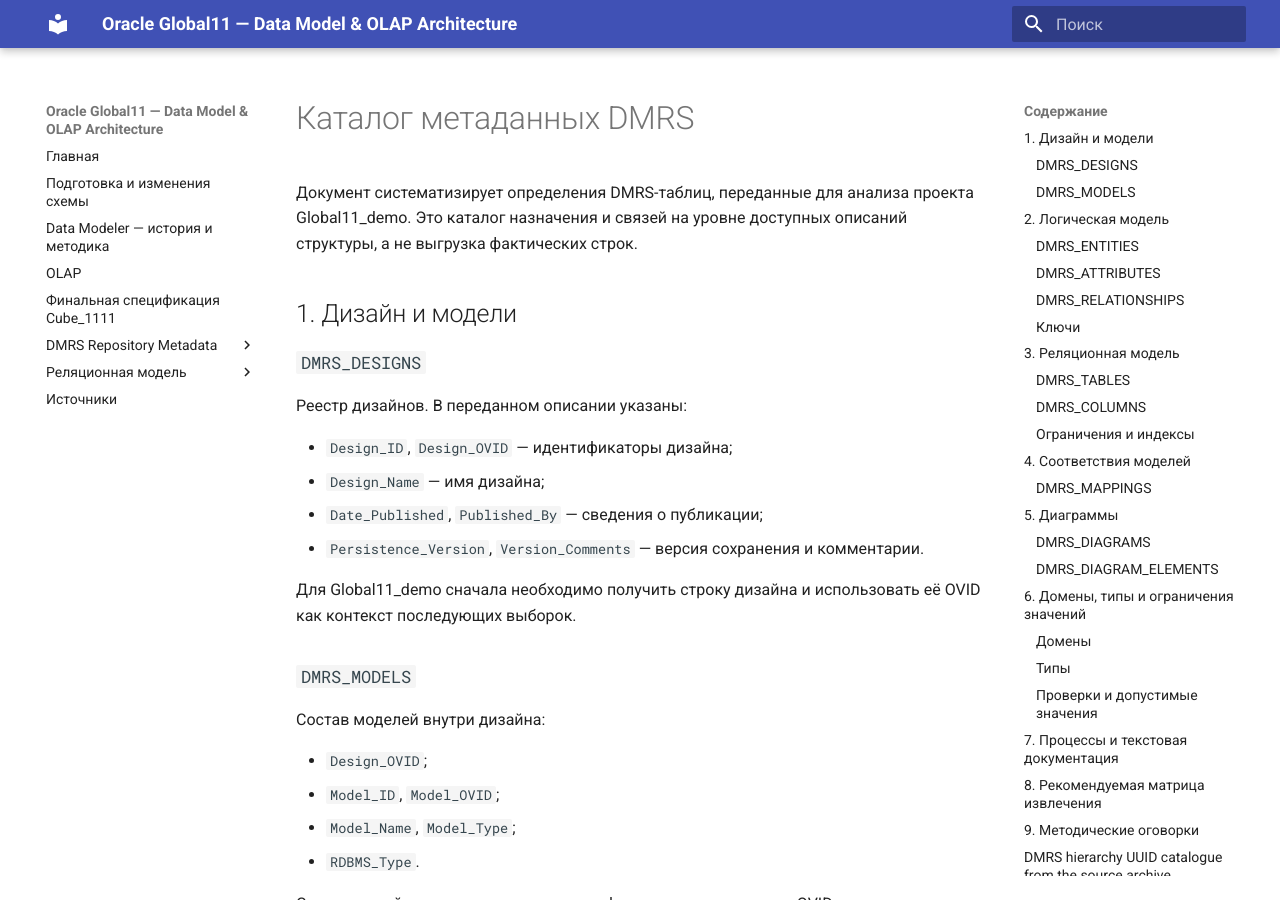
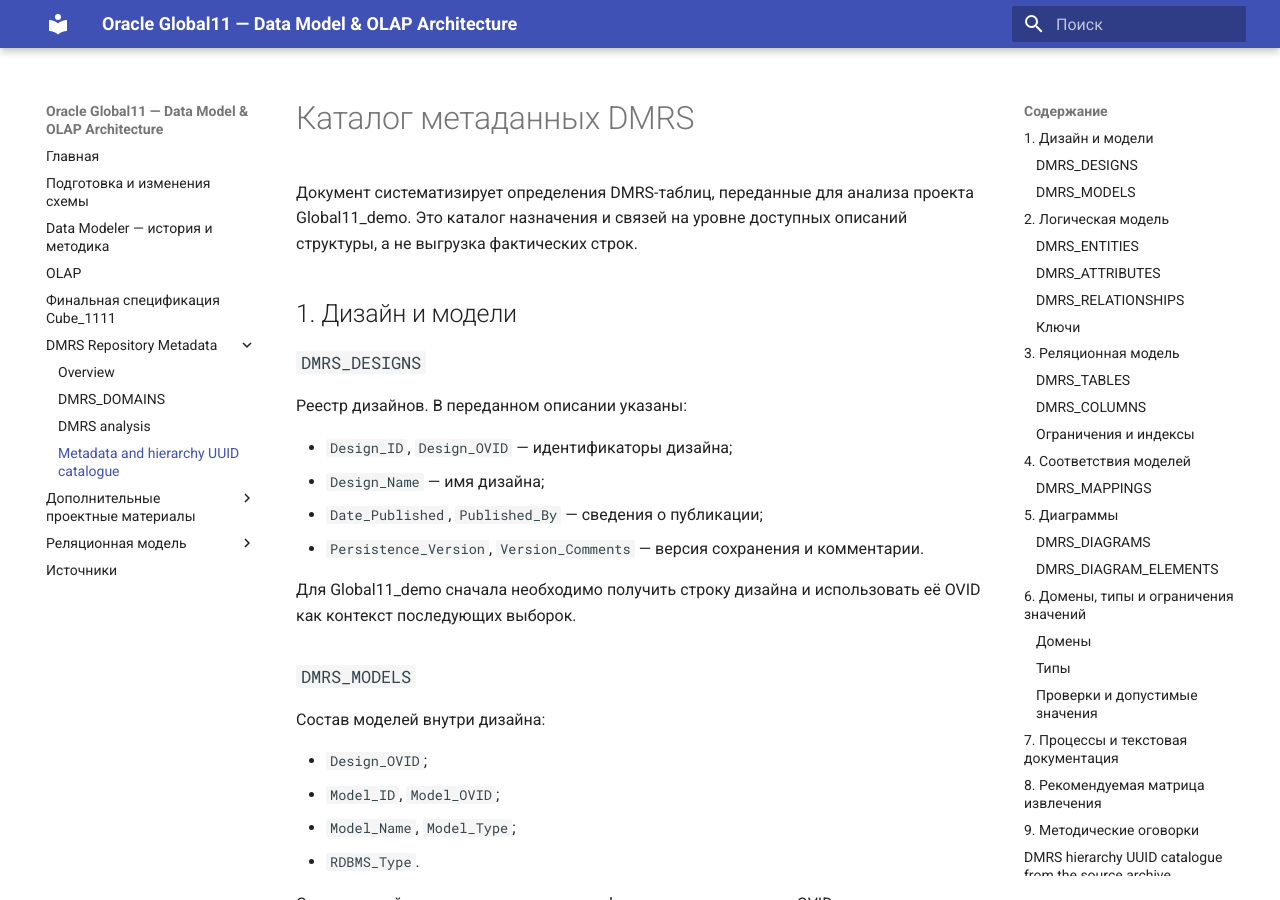
Before and after one commit to ekatmoz88-alt/global11-demo-data-platform, an MkDocs documentation site: the page built from docs/dmrs-metadata-catalog.md, in a window 1280 px wide and 900 px high. Built offline with MkDocs 1.6.1 and Material for MkDocs 9.7.7, drawn with Linux system fonts in a browser that asks for light colours.

Commit message:
Add DMRS and claim-domain sections to MkDocs navigation

```diff
--- a/mkdocs.yml
+++ b/mkdocs.yml
@@ -16,6 +16,10 @@ nav:
   - DMRS Repository Metadata:
       - Overview: data-dictionary/index.md
       - DMRS_DOMAINS: data-dictionary/dmrs-domains.md
+      - DMRS analysis: dmrs-global11-analysis.md
+      - Metadata and hierarchy UUID catalogue: dmrs-metadata-catalog.md
+  - Дополнительные проектные материалы:
+      - Claim-domain drafts: claim-domain-draft/README.md
   - Реляционная модель:
       - Обзор GLOBAL: model/GLOBAL11-RELATIONAL-MODEL.md
       - Географическое измерение GEO_ROLLUP: model/geographical-dimension.md
```
